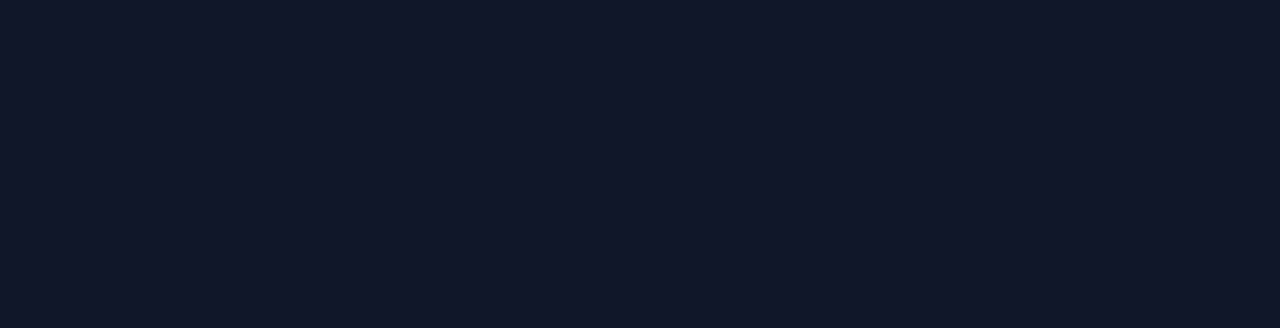
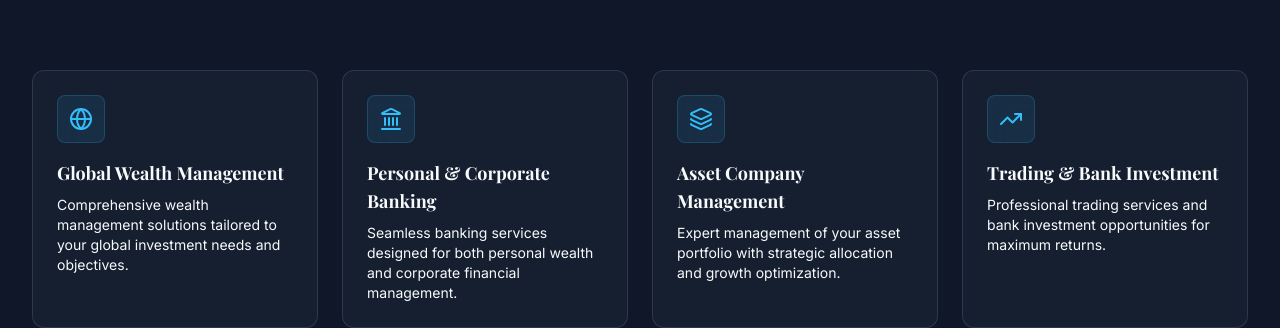
Before and after one commit to mari123454321/landing-page-practice, a Next.js app: page / in a window 1280 px wide. Shown: the part 2067-2395 px from the top of the page. Before the commit the page ends 2137 px from the top, so only its background shows below. Built offline with nearby package versions, Linux system fonts and the light colour scheme.

Commit message:
finish service section

```diff
--- a/src/components/landing/HeroSection.tsx
+++ b/src/components/landing/HeroSection.tsx
@@ -11,7 +11,7 @@ export default function HeroSection() {
         <section className="relative min-h-screen flex items-center justify-center overflow-hidden pt-20">
             {/* Bottom Fade */}
             {/* make a component */}
-            <div className="absolute bottom-0 left-0 right-0 h-32 bg-gradient-to-t from-background to-transparent z-20 pointer-events-none" />
+            <div className="absolute bottom-0 left-0 right-0 h-32 bg-linear-to-t from-background to-transparent z-20 pointer-events-none" />
             {/* Background Effects */}
             <div className="absolute inset-0 bg-grid opacity-30" />
             <div className="absolute top-1/4 left-1/4 w-96 h-96 bg-primary/10 rounded-full blur-3xl" />
@@ -19,12 +19,12 @@ export default function HeroSection() {
 
             {/* Candlestick Pattern Background */}
             <div className="absolute inset-0 opacity-20">
-                <div className="absolute left-[10%] top-[20%] w-1 h-32 bg-gradient-to-b from-primary to-transparent rounded" />
-                <div className="absolute left-[15%] top-[35%] w-1 h-24 bg-gradient-to-b from-red-500 to-transparent rounded" />
-                <div className="absolute left-[20%] top-[25%] w-1 h-40 bg-gradient-to-b from-primary to-transparent rounded" />
-                <div className="absolute right-[10%] top-[30%] w-1 h-28 bg-gradient-to-b from-primary to-transparent rounded" />
-                <div className="absolute right-[15%] top-[40%] w-1 h-36 bg-gradient-to-b from-red-500 to-transparent rounded" />
-                <div className="absolute right-[20%] top-[20%] w-1 h-32 bg-gradient-to-b from-primary to-transparent rounded" />
+                <div className="absolute left-[10%] top-[20%] w-1 h-32 bg-linear-to-b from-primary to-transparent rounded" />
+                <div className="absolute left-[15%] top-[35%] w-1 h-24 bg-linear-to-b from-red-500 to-transparent rounded" />
+                <div className="absolute left-[20%] top-[25%] w-1 h-40 bg-linear-to-b from-primary to-transparent rounded" />
+                <div className="absolute right-[10%] top-[30%] w-1 h-28 bg-linear-to-b from-primary to-transparent rounded" />
+                <div className="absolute right-[15%] top-[40%] w-1 h-36 bg-linear-to-b from-red-500 to-transparent rounded" />
+                <div className="absolute right-[20%] top-[20%] w-1 h-32 bg-linear-to-b from-primary to-transparent rounded" />
             </div>
 
             <div className="relative z-10 max-w-7xl mx-auto px-4 sm:px-6 lg:px-8 text-center flex flex-col items-center grow-0">
--- a/src/components/landing/ServicesSection.tsx
+++ b/src/components/landing/ServicesSection.tsx
@@ -1,8 +1,11 @@
-import { SERVICES, SERVICES_SECTION } from '@/src/lib/constants/landing'
+import { SERVICE_FEATURES, SERVICES, SERVICES_SECTION } from '@/src/lib/constants/landing'
 import Image from 'next/image'
-import React from 'react'
+import { JSX } from 'react'
 import { Button } from '../ui/button'
 import SectionBadge from '../ui/SectionBadge'
+import { Globe, Landmark, Layers, TrendingUp } from 'lucide-react'
+
+const ICONS: Record<string, JSX.Element> = { globe: <Globe />, landmark: <Landmark />, layers: <Layers />, trendingUp: <TrendingUp /> };
 
 function ServicesSection() {
   const servicesList = SERVICES.map((service, index) => (
@@ -13,12 +16,13 @@ function ServicesSection() {
     </div>
   ))
   return (
-    <section id='services' className='min-h-[calc(100vh-4rem)] lg:min-h-[calc(100vh-5rem)] flex flex-row gap-16 items-center justify-center max-w-7xl mx-auto px-4 sm:px-6 lg:px-8'>
+    <section id='services' className='mx-auto px-4 sm:px-6 lg:px-8 max-w-7xl'>
+      <div className='min-h-[calc(100vh-4rem)] lg:min-h-[calc(100vh-5rem)] flex flex-row gap-16 items-center justify-center'>
         <div className='rounded-2xl overflow-hidden'>
           <Image src="/happy-coworkers-sharing-ideas.jpg" alt="Professional business consultation" width={900} height={600} />
         </div>
         <div className='flex flex-col max-w-[50%] *:w-fit'>
-        <SectionBadge text={SERVICES_SECTION.badge}/>
+          <SectionBadge text={SERVICES_SECTION.badge} />
           <h1 className='title-l mt-4 mb-6'>{SERVICES_SECTION.heading}</h1>
           <p className='text-muted-foreground mb-8'>{SERVICES_SECTION.description}</p>
           <div className='flex flex-wrap gap-3 mb-8'>
@@ -28,6 +32,23 @@ function ServicesSection() {
             {SERVICES_SECTION.ctaText}
           </Button>
         </div>
+      </div>
+
+      <div className='grid sm:grid-cols-2 lg:grid-cols-4 gap-6'>
+        {
+          SERVICE_FEATURES.map((feature, index) => (
+            <div key={index} className='glass rounded-xl p-6 hover:border-primary/30 transition-all duration-300 group'>
+              <div className='
+              w-12 h-12 rounded-lg bg-primary/10 border border-primary/20 flex items-center justify-center mb-4 group-hover:glow-sm transition-all
+              *:w-6 *:h-6 *:text-primary'>
+                {ICONS[feature.icon]}
+              </div>
+              <h3 className="text-lg font-semibold text-foreground mb-2">{feature.title}</h3>
+              <p className="text-muted-foreground text-sm">{feature.description}</p>
+            </div>
+          ))
+        }
+      </div>
     </section>
   )
 }
--- a/src/lib/constants/landing.ts
+++ b/src/lib/constants/landing.ts
@@ -21,6 +21,7 @@ export interface Service {
 export interface ServiceFeature {
   title: string;
   description: string;
+  icon: string
 }
 
 export interface Stat {
@@ -79,18 +80,22 @@ export const SERVICE_FEATURES: ServiceFeature[] = [
   {
     title: "Global Wealth Management",
     description: "Comprehensive wealth management solutions tailored to your global investment needs and objectives.",
+    icon: 'globe',
   },
   {
     title: "Personal & Corporate Banking",
     description: "Seamless banking services designed for both personal wealth and corporate financial management.",
+    icon: 'landmark',
   },
   {
     title: "Asset Company Management",
     description: "Expert management of your asset portfolio with strategic allocation and growth optimization.",
+    icon: 'layers',
   },
   {
     title: "Trading & Bank Investment",
     description: "Professional trading services and bank investment opportunities for maximum returns.",
+    icon: 'trendingUp',
   },
 ];
 
```
Lines whose indentation alone changed are shown as unchanged.
